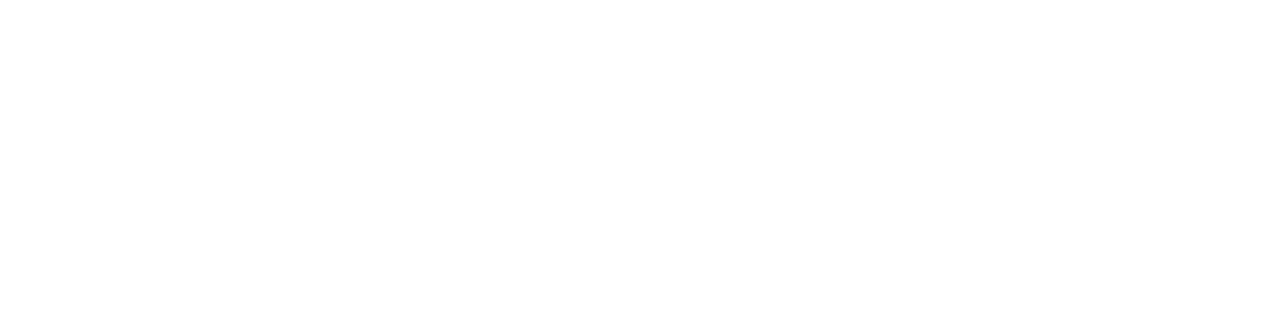
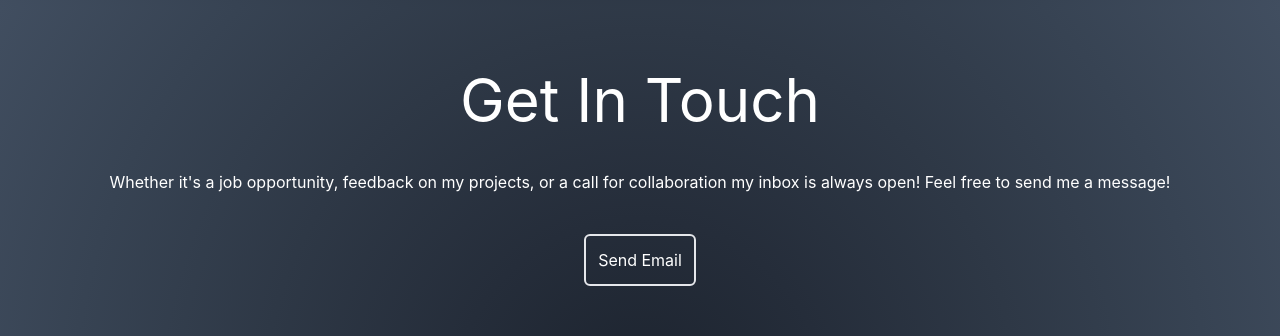
Before and after one commit to BarrenVoid/portfolio, a React (Create React App) app: page / in a window 1280 px wide. Shown: the part 2392-2728 px from the top of the page. Before the commit the page ends 2218 px from the top, so only its background shows below. Built offline with nearby package versions, Linux system fonts and the light colour scheme.

Commit message:
adds contact component

```diff
--- a/src/App.js
+++ b/src/App.js
@@ -1,6 +1,6 @@
 import React from 'react';
 import './App.css';
-import { NavBar, Home, About, Stack, Footer } from './components';
+import { NavBar, Home, About, Stack, Contact, Footer } from './components';
 
 function App() {
   return (
@@ -9,6 +9,7 @@
       <Home/>
       <About/>
       <Stack/>
+      <Contact/>
       <Footer/>
     </main>
   );
--- /dev/null
+++ b/src/components/contact.jsx
@@ -0,0 +1,21 @@
+import React from 'react'
+
+function Contact() {
+  return (
+    <div className="flex flex-col items-center justify-center h-screen w-full">
+      <h1 className="text-3xl sm:text-6xl ">Get In Touch</h1>
+      <p className="p-10 text-center">
+        Whether it's a job opportunity, feedback on my projects, or a call
+        for collaboration my inbox is always open! Feel free to send me a message!
+      </p>
+
+      <a href="mailto:tonyle9511@gmail.com">
+        <button className="border-2 rounded-md p-3">
+          Send Email
+        </button>
+      </a>
+    </div>
+  )
+}
+
+export default Contact
--- a/src/components/index.js
+++ b/src/components/index.js
@@ -2,6 +2,7 @@
 import Home from "./home";
 import About from "./about";
 import Stack from "./stack";
+import Contact from "./contact";
 import Footer from "./footer";
 
 export {
@@ -9,5 +10,6 @@
   Home,
   About,
   Stack,
+  Contact,
   Footer
 }
```
